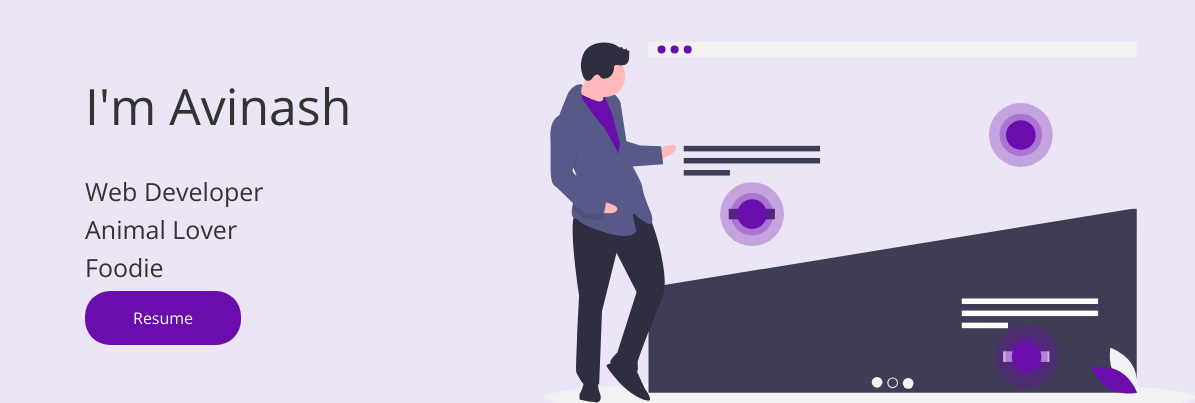
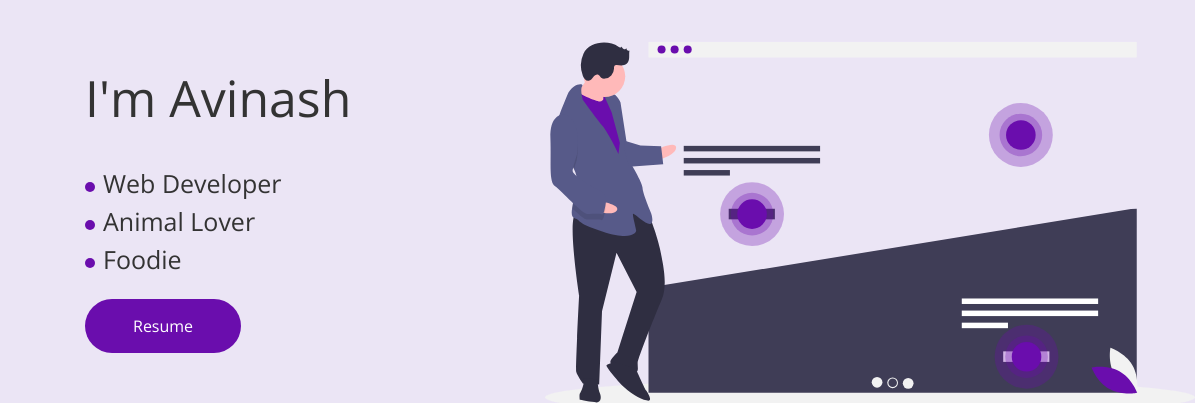
Before and after one commit to avinashhumney/avinash-humney, a plain HTML site: page index.html in a window 1280 px wide. Shown: the part 171-574 px from the top of the page, 0-1195 px from the left. Drawn offline with nearby package versions, Linux system fonts and the light colour scheme.

Commit message:
"second-commit"

```diff
--- a/index.html
+++ b/index.html
@@ -37,9 +37,18 @@
                 <div class="myself">
                     <h2 class="pb-3">I'm Avinash</h2>
                     <div class="py-3 des">
+                        <div class="d-flex align-items-center">
+                            <div class="bullet mr-2"></div>
                             <h4>Web Developer</h4>
+                        </div>
+                        <div class="d-flex align-items-center">
+                            <div class="bullet mr-2"></div>
                             <h4>Animal Lover</h4>
+                        </div>
+                        <div class="d-flex align-items-center mb-3">
+                            <div class="bullet mr-2"></div>
                             <h4>Foodie</h4>
+                        </div>
                     </div>
                 </div>
                 <div>
@@ -49,8 +58,7 @@
 
             </div>
             <div class="image">
-                    <img src="./Images/undraw_heatmap_uyye.svg"
-                    alt="heroImage" height="650px" width="650px">
+                <img src="./Images/undraw_heatmap_uyye.svg" alt="heroImage" height="650px" width="650px">
             </div>
         </section>
         <div class="ml-5 social">
@@ -173,8 +181,8 @@
                                 <div class="card-body">
                                     <h4 class="card-title pb-2">Pixabay Image Finder</h4>
                                     <p class="card-text">This is an image finder built using react</p>
-                                    <a href="https://serene-babbage-0d6823.netlify.app/"
-                                        class="btn btn-outline-success" target="_blank">See project</a>
+                                    <a href="https://serene-babbage-0d6823.netlify.app/" class="btn btn-outline-success"
+                                        target="_blank">See project</a>
                                 </div>
                             </div>
                         </div>
--- a/style.css
+++ b/style.css
@@ -73,8 +73,9 @@ body {
 .resume {
     background: #6a0dad !important;
     color: #fff !important;
-    border-radius: 25px;
+    border-radius: 30px;
 }
+
 .resume:hover {
     background: #fff !important;
     color: #6a0dad !important;
@@ -83,6 +84,12 @@ body {
 }
 
 /* About */
+.bullet {
+    height: 10px;
+    width: 10px;
+    background: #6a0dad;
+    border-radius:50%
+}
 .about {
     display: flex;
     align-items: center;
```
Lines whose indentation alone changed are shown as unchanged.
